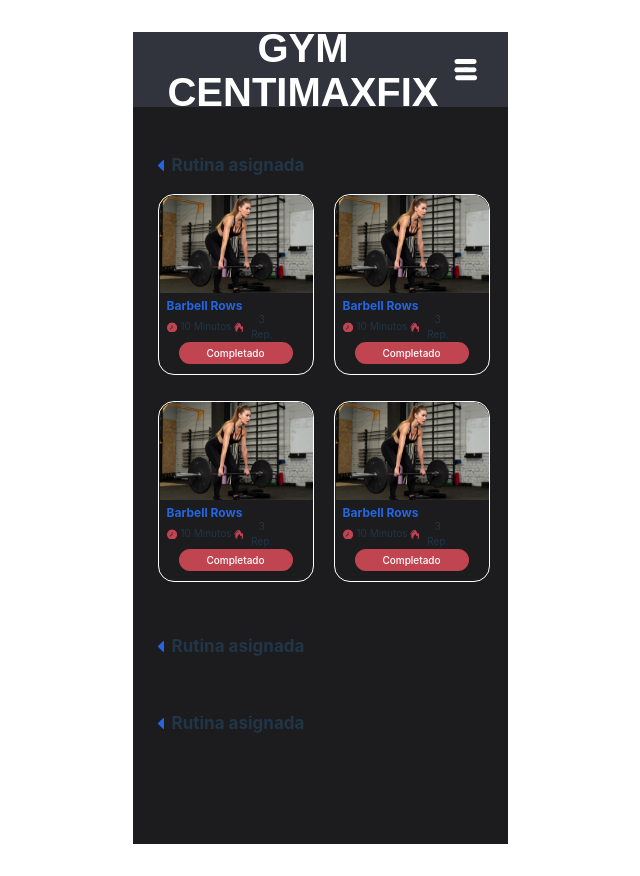
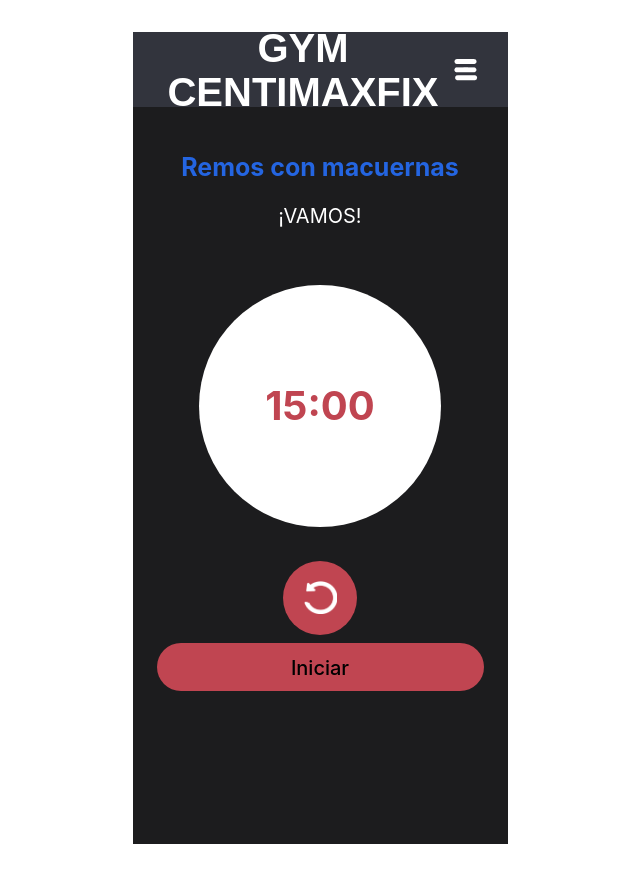
Before and after one commit to adalidwa/ProyectoGym, a React (Vite) app: page / in a window 1280 px wide. Shown: the whole page, without its empty margins (320-960 px from the left). Built offline with nearby package versions, Linux system fonts and the light colour scheme; a web font is replaced by a local one.

Commit message:
Tarjeta diseño timer terminado

```diff
--- a/src/App.jsx
+++ b/src/App.jsx
@@ -5,6 +5,7 @@ import './App.css'
 import Mensaje from './mensajeMotivación/Mensaje'
 import Card from './graficaDeEvaluacion/Card'
 import TarjetaRutina from './rutinaAsignada/TarjetaRutina'
+import TarjetaTemporizador from './temporizador/TarjetaTemporizador'
 
 
 function App() {
@@ -14,7 +15,8 @@ function App() {
 
       {/* <Mensaje/> */}
       {/* <Card/>  */}
-      <TarjetaRutina/>
+      {/* <TarjetaRutina/>  */}
+      <TarjetaTemporizador/>
     </>
   )
 }
--- /dev/null
+++ b/src/temporizador/Button.css
@@ -0,0 +1,14 @@
+.ContenedorB {
+    width: 327px;
+    height: 48px;
+    margin-top: 90px;
+
+}
+ .IniciarTime{
+    font-size: 20px;
+    width: 327px;
+    height: 48px;
+    background-color: #C04551;
+    border-radius: 80px;
+
+ }
--- /dev/null
+++ b/src/temporizador/Button.jsx
@@ -0,0 +1,12 @@
+import React from "react"
+import "./Button.css"
+
+function Button(){
+    return (
+        <div className="ContenedorB">
+            <button className="IniciarTime">Iniciar</button>
+        </div>
+    )
+}
+
+export default Button;
--- /dev/null
+++ b/src/temporizador/Encabezado.css
@@ -0,0 +1,14 @@
+.ContenedorTexto {
+    width: 301px;
+    height: 61px;
+    text-align: center;
+    margin-top: 30px;
+}
+.ContenedorTexto h1 {
+    font-size: 25px;
+    color: #2465E1;
+}
+.ContenedorTexto p{
+    font-size: 20px;
+    color: #FFFFFF;
+}
--- /dev/null
+++ b/src/temporizador/Encabezado.jsx
@@ -0,0 +1,16 @@
+import React from "react"
+import "./Encabezado.css"
+
+function Encabezado(){
+    return(
+        <div className="ContenedorTexto">
+            <h1>
+                Remos con macuernas
+            </h1>
+            <p> ¡VAMOS! </p>
+        </div>
+
+    )
+}
+
+export default Encabezado;
--- /dev/null
+++ b/src/temporizador/TarjetaTemporizador.css
@@ -0,0 +1,12 @@
+.ContenedorTempo{
+    width: 375px;
+    height: 812px;
+    background-color:#1C1C1E ;
+
+}
+.contenido{
+    display: flex; /* Utilizar Flexbox */
+    flex-direction: column; /* Alinear elementos en columna */
+    align-items: center; /* Centrar horizontalmente */
+    justify-content: center;
+}
--- /dev/null
+++ b/src/temporizador/TarjetaTemporizador.jsx
@@ -0,0 +1,23 @@
+import React from "react"
+import "./TarjetaTemporizador.css"
+import Encabezado from "./Encabezado";
+import Timer from "./Timer";
+import Button from "./Button";
+import Barranav from "../encabezado/Barranav";
+function TarjetaTemporizador(){
+    return(
+        <>
+            <div className="ContenedorTempo">
+                <Barranav/>
+                <div className="contenido">
+                <Encabezado/>
+                <Timer/>
+                <Button/>
+                </div>
+
+            </div>
+        </>
+
+    )
+}
+export default TarjetaTemporizador;
--- /dev/null
+++ b/src/temporizador/Timer.css
@@ -0,0 +1,40 @@
+.contenedor{
+    width: 264px;
+    height: 295px;
+    display: flex;
+    justify-content: center;
+    align-items: center;
+    margin-top: 60px;
+}
+.redondoMayor{
+    width: 242px;
+    height: 242px;
+    border-radius: 50%;
+    background-color: #FFFFFF;
+    display: flex;
+    justify-content: center;
+    align-items: center;
+}
+.redondoMayor p{
+    color: #C04551;
+    align-items: center;
+    font-size: 40px;
+    font-weight: bold;
+}
+.redondoMenor{
+    width: 74px;
+    height: 74px;
+    border-radius: 50%;
+    background-color: #C04551;
+    position: absolute;
+    margin-top:30% ;
+    display: flex;
+    justify-content: center;
+    align-items: center;
+
+}
+.redondoMenor img{
+    width: 33px;
+    height: 33px;
+
+}
--- /dev/null
+++ b/src/temporizador/Timer.jsx
@@ -0,0 +1,20 @@
+import React from "react"
+import "./Timer.css"
+import Return from "../assets/Return.png"
+
+function Timer(){
+    return (
+        <div className="contenedor">
+            <div className="redondoMayor">
+                <p>15:00</p>
+
+            </div>
+            <div className="redondoMenor">
+                <img src={Return} alt="" />
+
+            </div>
+        </div>
+
+    )
+}
+export default Timer;
```
Also changed, not shown: src/assets/Return.png (added).
